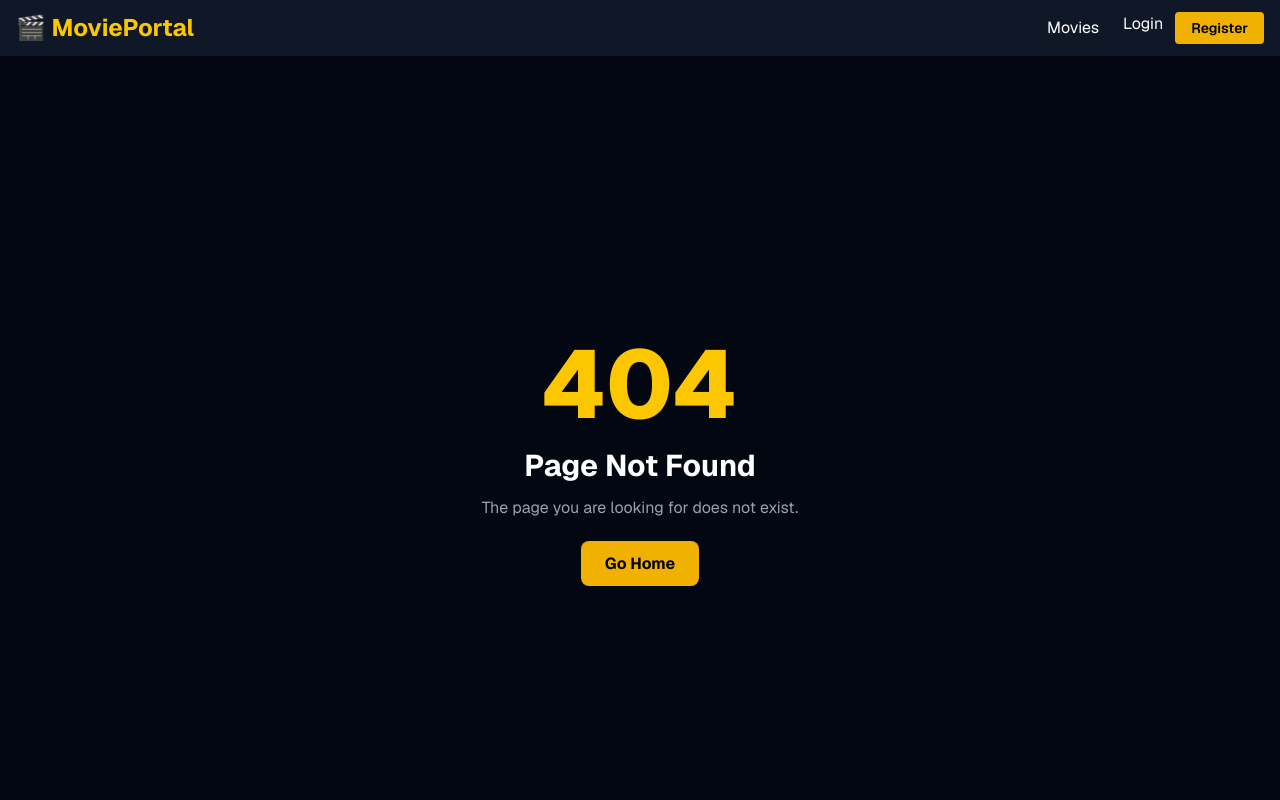
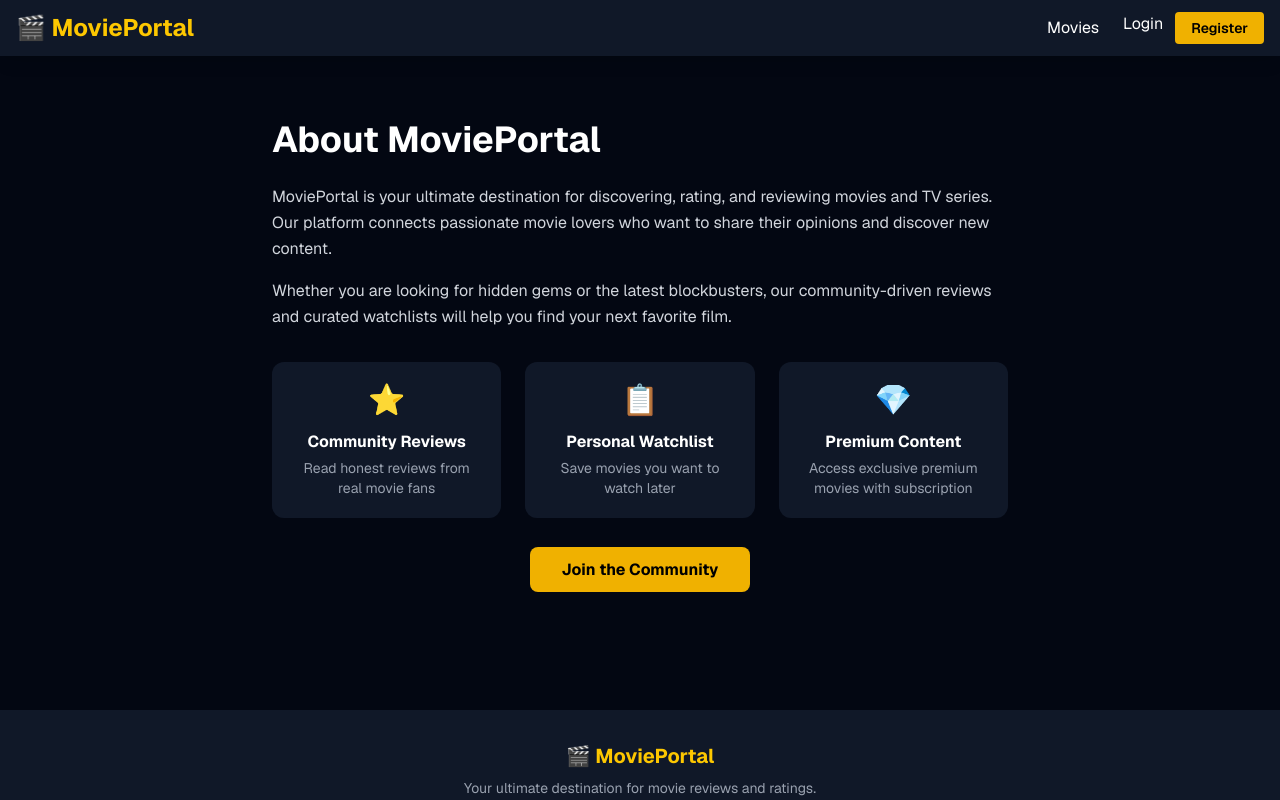
Before and after one commit to tasinzuba/next-level-assignment-b6-a5-frontend, a Next.js app: page /about in a window 1280 px wide. Before the commit this address had no page. Shown: the top 800 px of the page. Built offline with nearby package versions, Linux system fonts and the light colour scheme.

Commit message:
add about page with platform features overview

```diff
--- /dev/null
+++ b/app/about/page.tsx
@@ -0,0 +1,35 @@
+import Link from 'next/link';
+
+export default function AboutPage() {
+  return (
+    <div className="max-w-3xl mx-auto px-4 py-16">
+      <h1 className="text-4xl font-bold text-white mb-6">About MoviePortal</h1>
+      <p className="text-gray-300 leading-relaxed mb-4">
+        MoviePortal is your ultimate destination for discovering, rating, and reviewing movies and TV series.
+        Our platform connects passionate movie lovers who want to share their opinions and discover new content.
+      </p>
+      <p className="text-gray-300 leading-relaxed mb-8">
+        Whether you are looking for hidden gems or the latest blockbusters, our community-driven reviews
+        and curated watchlists will help you find your next favorite film.
+      </p>
+      <div className="grid grid-cols-1 md:grid-cols-3 gap-6 mb-10">
+        {[
+          { title: 'Community Reviews', desc: 'Read honest reviews from real movie fans', icon: '⭐' },
+          { title: 'Personal Watchlist', desc: 'Save movies you want to watch later', icon: '📋' },
+          { title: 'Premium Content', desc: 'Access exclusive premium movies with subscription', icon: '💎' },
+        ].map((f) => (
+          <div key={f.title} className="bg-gray-900 rounded-xl p-5 text-center">
+            <p className="text-3xl mb-3">{f.icon}</p>
+            <h3 className="font-bold text-white mb-1">{f.title}</h3>
+            <p className="text-gray-400 text-sm">{f.desc}</p>
+          </div>
+        ))}
+      </div>
+      <div className="text-center">
+        <Link href="/register" className="bg-yellow-500 hover:bg-yellow-600 text-black font-bold px-8 py-3 rounded-lg transition">
+          Join the Community
+        </Link>
+      </div>
+    </div>
+  );
+}
```
